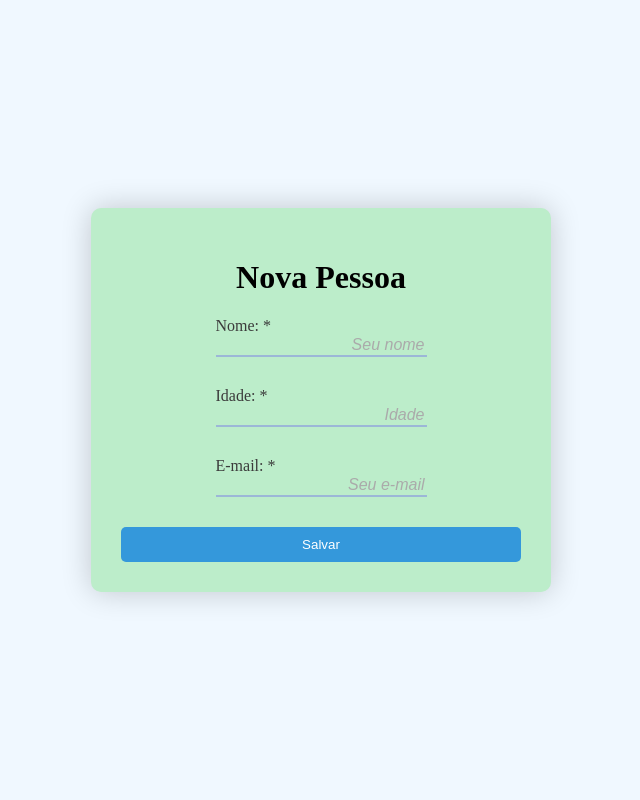
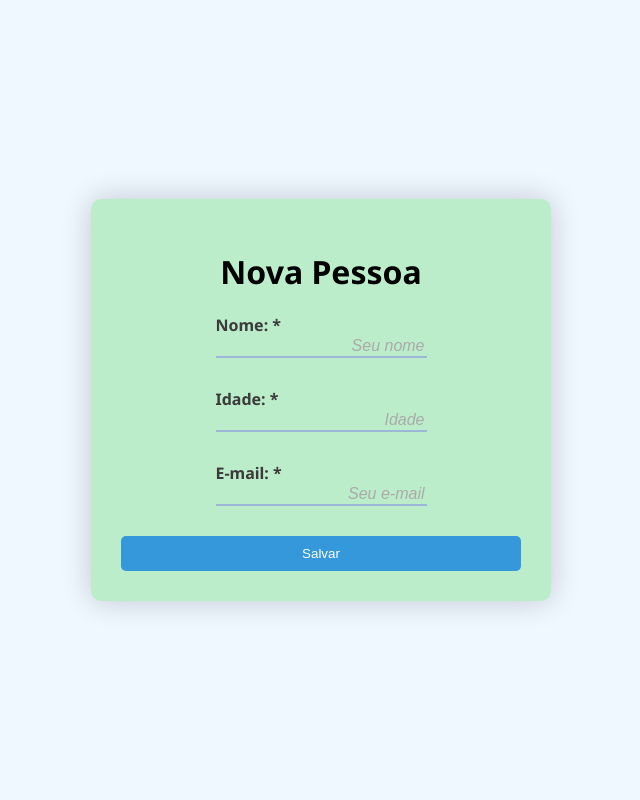
Before and after one commit to FilipeCarvalhx/Django-project, a Django app: page / in a window 1280 px wide. Shown: the whole page, without its empty margins (319-959 px from the left). Run offline with Django 4.2, Linux system fonts and the light colour scheme.

Commit message:
Atualizando fonte do formulário

```diff
--- a/usuarios/static/usuarios/css/style.css
+++ b/usuarios/static/usuarios/css/style.css
@@ -1,21 +1,25 @@
+@import url('https://fonts.googleapis.com/css2?family=Noto+Sans:ital,wght@0,100..900;1,100..900&display=swap');
 body {
   margin: 0;
   height: 100vh;
   background-color: aliceblue;
   display: flex;
   justify-content: center;
-  align-items: center
+  align-items: center;
+  font-family: 'Noto Sans', sans-serif;
 }
 
 .container {
-    display: flex;
-    flex-direction: column;
-    align-items: center;
+  display: flex;
+  flex-direction: column;
+  align-items: center;
   background-color: #BCEDCA;
   padding: 30px;
   border-radius: 10px;
   box-shadow: 0 0 30px rgba(0,0,0,0.2);
   width: 400px;
+  font-family: 'Noto Sans', sans-serif;
+  font-weight: 700;
 }
 input {
   flex: 2;
--- a/usuarios/templates/usuarios/form.html
+++ b/usuarios/templates/usuarios/form.html
@@ -5,6 +5,7 @@
     <title>Adicionar Pessoa</title>
 
     <link rel="stylesheet" href="{% static 'usuarios/css/style.css' %}">
+    <link rel="stylesheet" href="https://fonts.googleapis.com/css2?family=Noto+Sans:ital,wght@0,100..900;1,100..900&display=swap">
 </head>
 <body>
   <form method="post">
@@ -29,6 +30,5 @@
   <button type="submit">Salvar</button>
 </div>
 </form>
-
 </body>
 </html>
```
